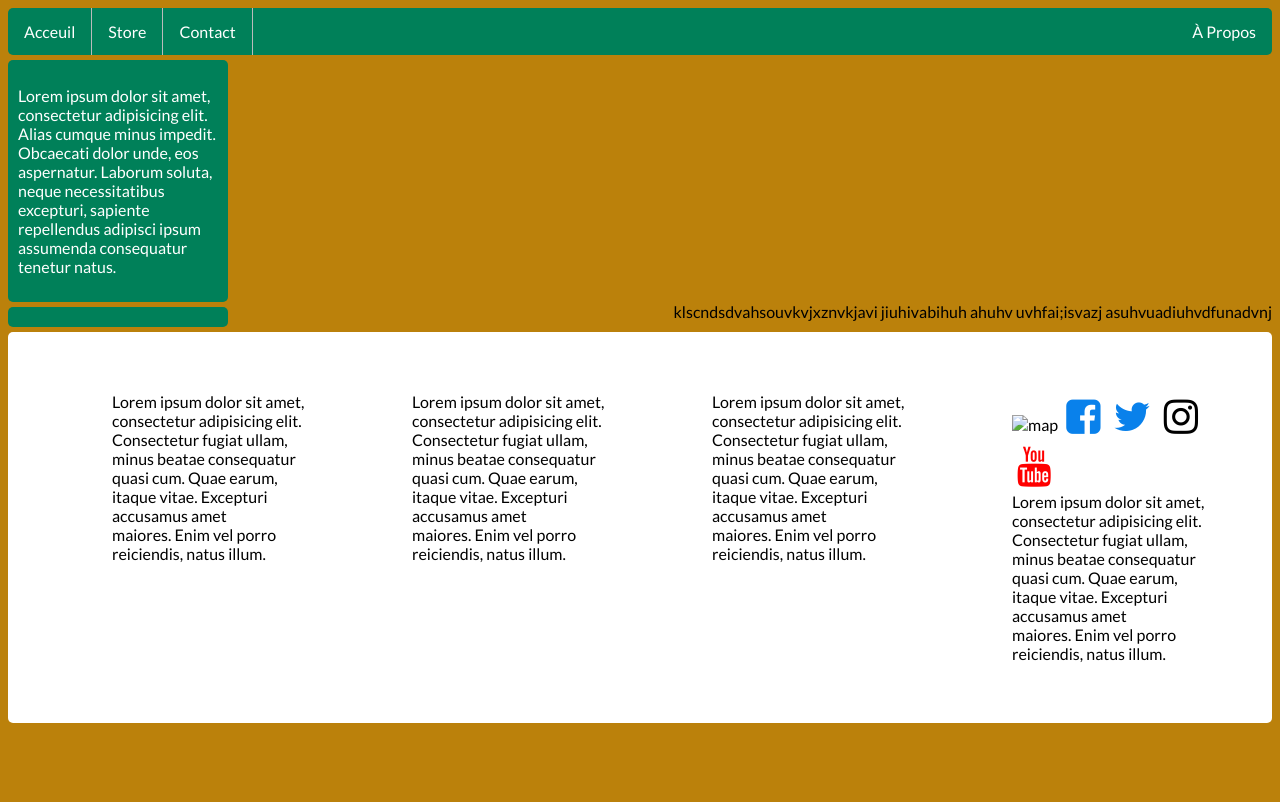
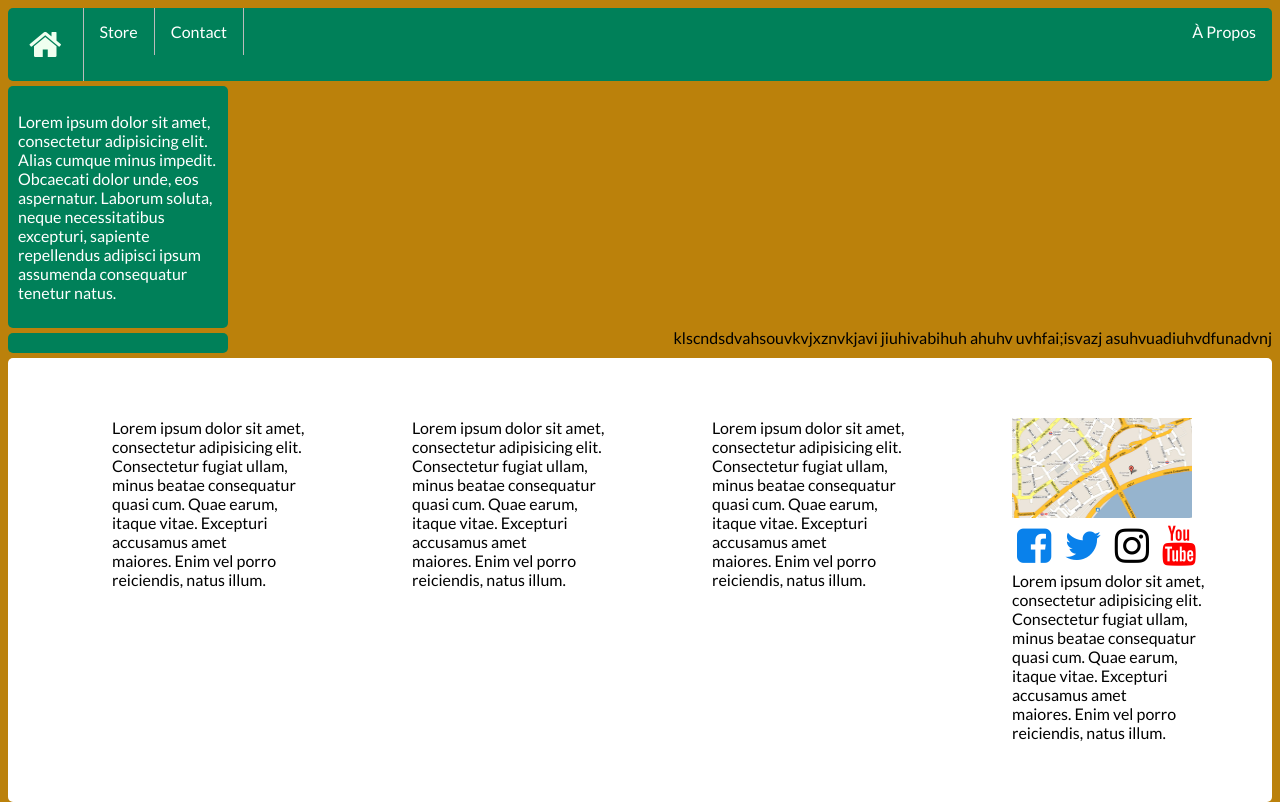
Before and after one commit to diarra1/tpp68, a plain HTML site: page index.html in a window 1280 px wide. Drawn offline with Linux system fonts and the light colour scheme; files that its build step writes are made by us from their sources.

Commit message:
“Allo diara voici le nouveau site”

```diff
--- a/index.html
+++ b/index.html
@@ -5,7 +5,7 @@
 	<meta name="viewport" content="width=device-width, initial-scale=1">
 	<title></title>
 	<link rel="stylesheet" href="http://cdnjs.cloudflare.com/ajax/libs/font-awesome/4.6.3/css/font-awesome.min.css">
-	<link rel="stylesheet" href="TP_steve_diarra_p68/style/main.css">
+	<link rel="stylesheet" href="style/main.css">
 	<link href="https://fonts.googleapis.com/css?family=Lato" rel="stylesheet">
 	<!--[if lt IE 9]>
 	<script src="http://html5shiv.googlecode.com/svn/trunk/html5.js"></script>
@@ -15,7 +15,7 @@
 	<header>
 		<nav>
 			<ul>
-				<li><a href="">Acceuil</a></li>
+				<li><a href=""><i class="fa fa-home" style="font-size:35px;color:#F0FFF0"></i></a></li>
 				<li><a href="">Store</a></li>
 				<li><a href="">Contact</a></li>
 				<li style="float:right"><a class="active" href="#about">À Propos</a></li>
@@ -59,7 +59,7 @@
 
 	<footer>
 		<p class="footer">
-			<img id="map" src="TP_steve_diarra_p68/image/map.jpg" alt="map">
+			<img id="map" src="image/map.jpg" alt="map">
 			<i class="fa fa-facebook-square" style="font-size:40px;color:#0981eb"></i>
 			<i class="fa fa-twitter" style="font-size:40px;color:#0981eb"></i>
 			<i class="fa fa-instagram" style="font-size:40px;color:"rgba(192, 99, 6, 0.91)"></i>
```
